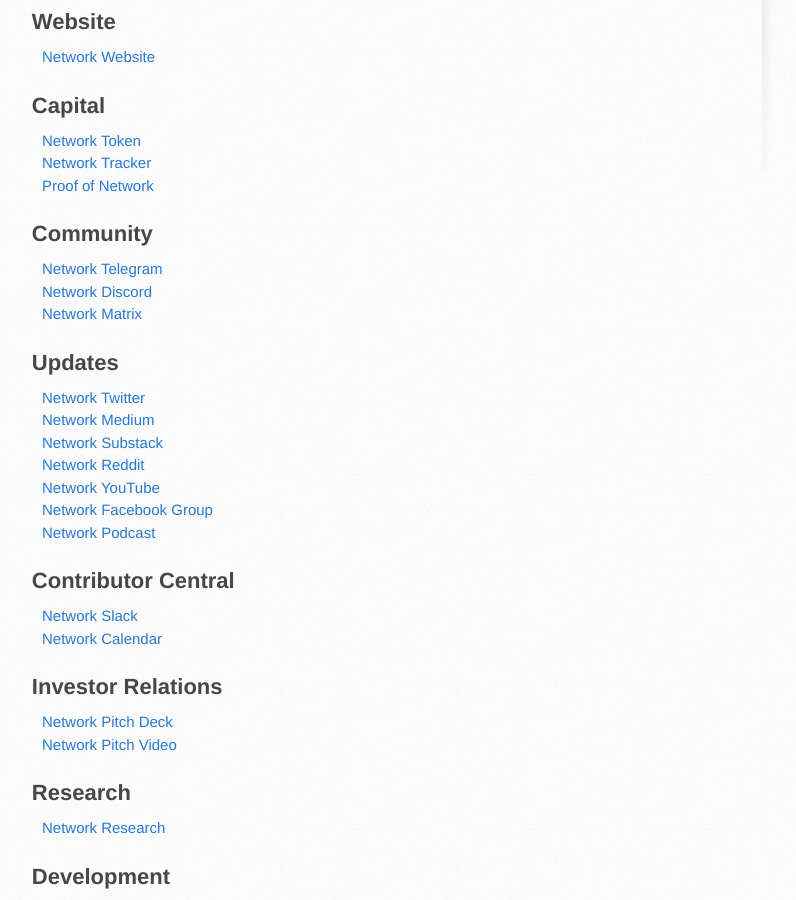
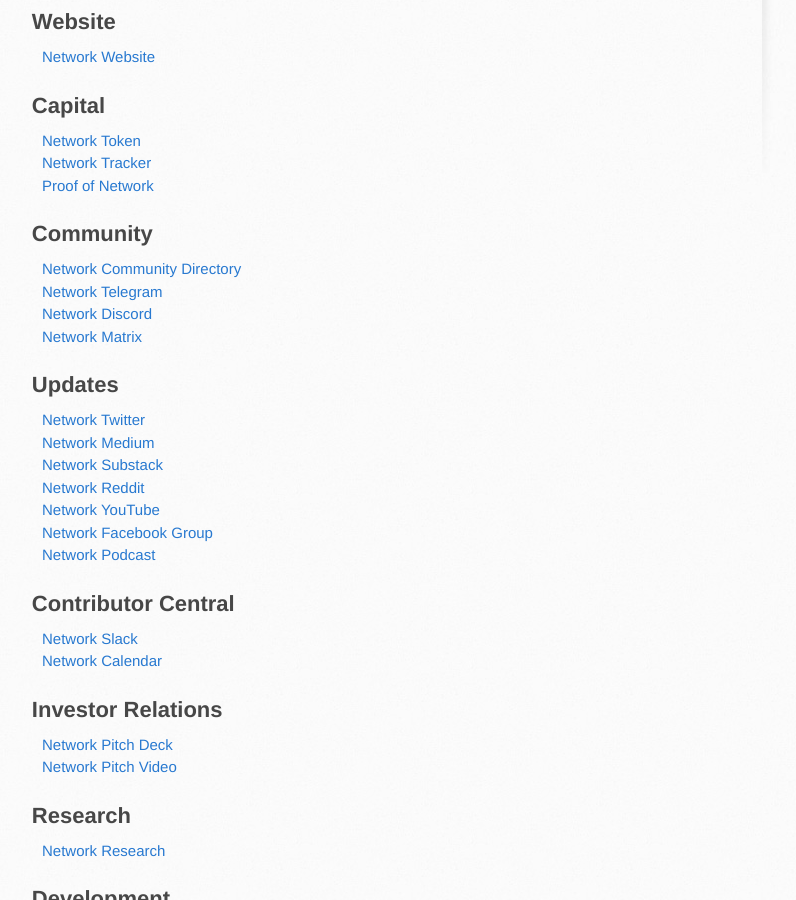
Before and after one commit to networkf/network.github.io, a Jekyll site: the page built from index.md, in a window 1280 px wide and 900 px high, scrolled down 508 px. Shown: the whole window, without its empty margins (128-924 px from the left). Built offline with Jekyll 4.4.1, drawn with Linux system fonts in a browser that asks for light colours; some web fonts are replaced; our own code applies the rules of GitHub Pages for plain Markdown files; the repository's description, which GitHub fills in, is left out.

Commit message:
Update index.md

```diff
--- a/index.md
+++ b/index.md
@@ -29,6 +29,8 @@ Network is accelerating the advent of neural interface dreams by building a neur
 <a href="https://app.skiff.com/docs/695b2531-2143-455c-871a-c7e53ec36995#sl6KBBJ0MLiWsZyIfxY0fvfsR+vKSlHPQ+vuhPkin0E=" target="_blank">Proof of Network</a>
 
 ## Community
+<a href="https://network.com.de/community" target="_blank">Network Community Directory</a>
+<br>
 <a href="https://t.me/networkfund" target="_blank">Network Telegram</a>
 <br>
 <a href="https://discord.gg/sCtK6YK" target="_blank">Network Discord</a>
```
